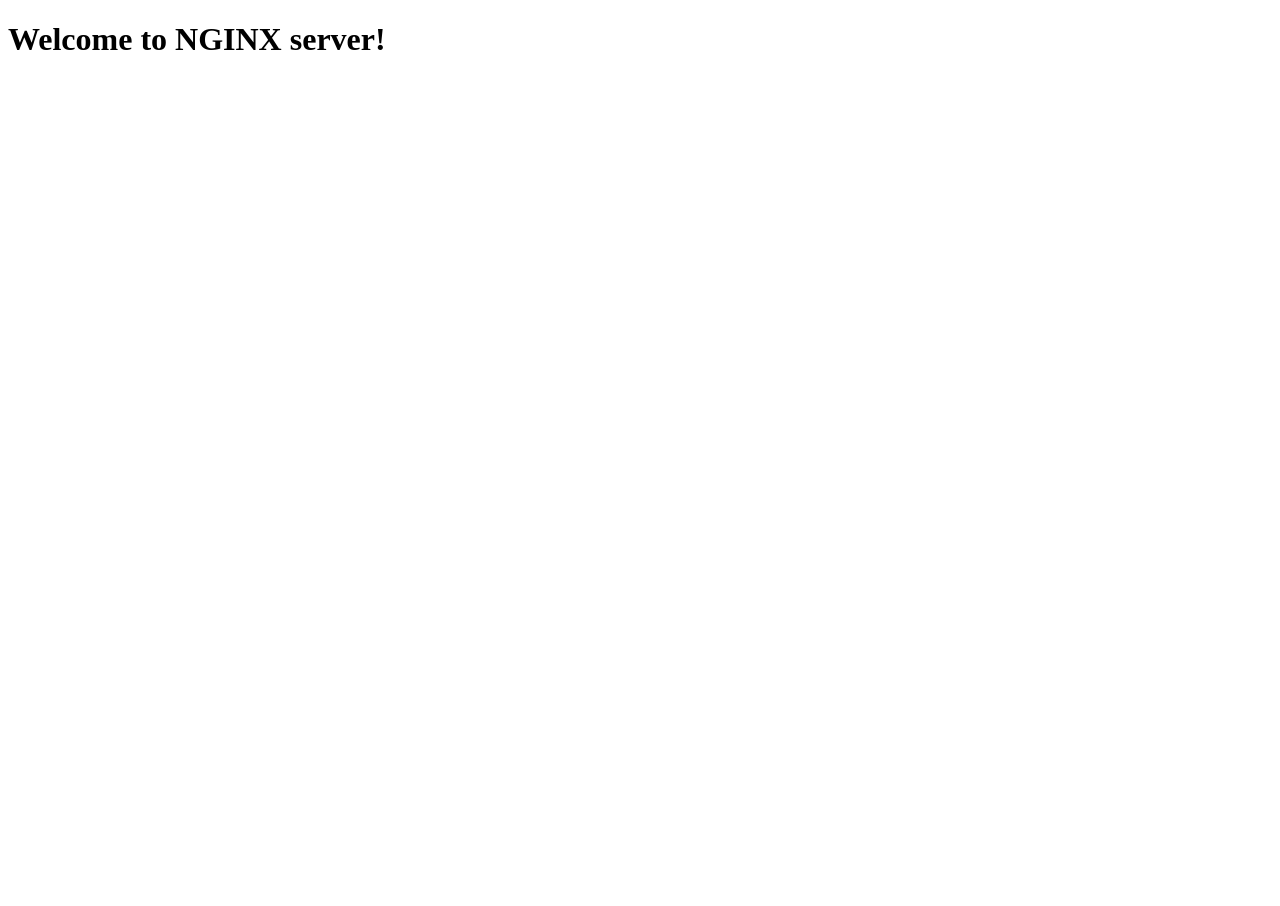
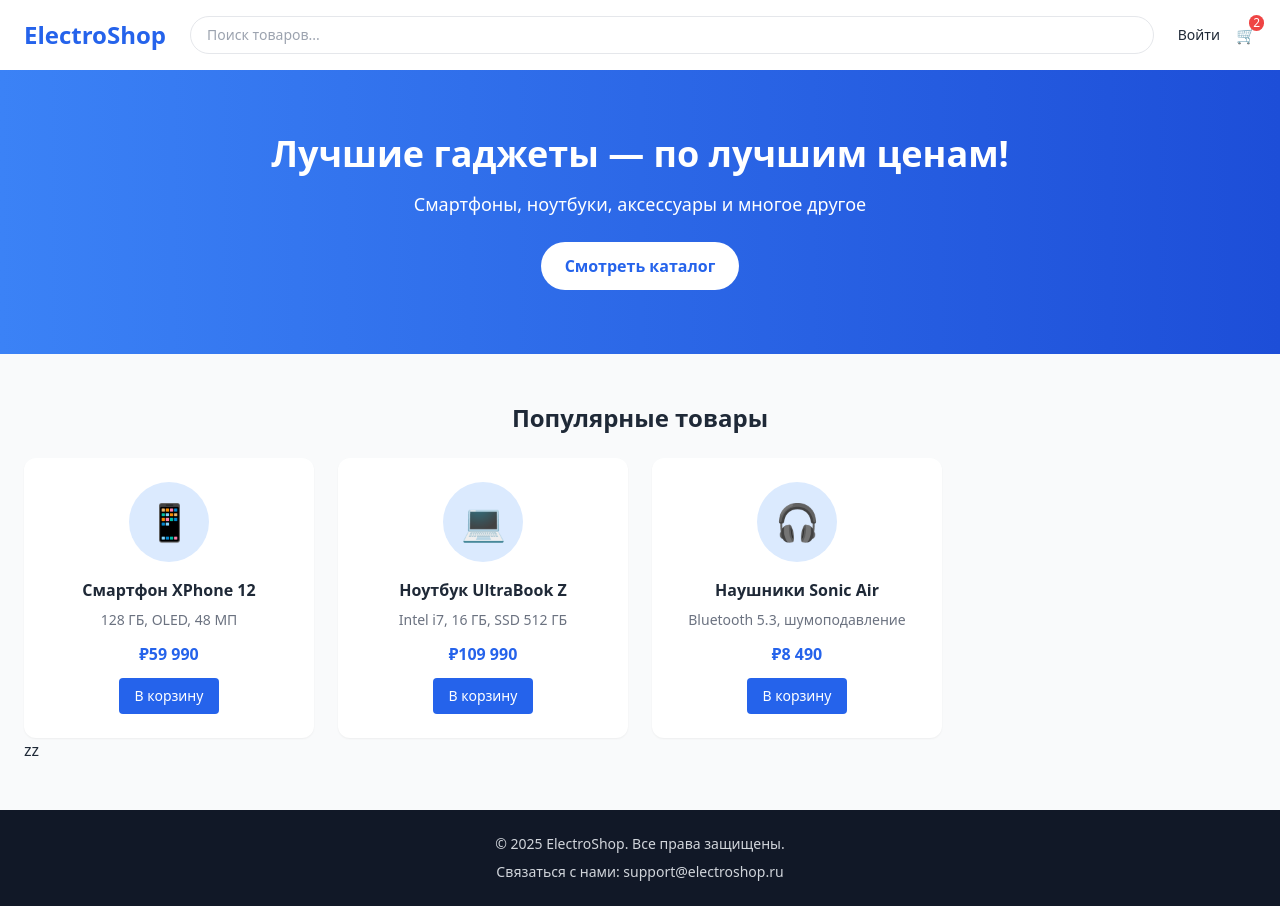
Before and after one commit to Tsuyakashi/smRepo, a plain HTML site: page index.html in a window 1280 px wide. Before the commit the page ends 800 px from the top, so only its background shows below. Drawn offline with nearby package versions, Linux system fonts and the light colour scheme.

Commit message:
modifing-html

```diff
--- a/index.html
+++ b/index.html
@@ -1,9 +1,108 @@
 <!DOCTYPE html>
-<html>
-<head>
-    <title>NGINX Page</title>
-</head>
-<body>
-    <h1>Welcome to NGINX server!</h1>
-</body>
+<html lang="ru">
+  <head>
+    <meta charset="UTF-8" />
+    <meta name="viewport" content="width=device-width, initial-scale=1.0" />
+    <title>ElectroShop — магазин электроники</title>
+    <script src="https://cdn.tailwindcss.com"></script>
+  </head>
+  <body class="bg-gray-50 text-gray-800">
+    <!-- ШАПКА -->
+    <header class="bg-white shadow-sm">
+      <div class="max-w-7xl mx-auto flex items-center justify-between px-6 py-4">
+        <h1 class="text-2xl font-bold text-blue-600">ElectroShop</h1>
+        <div class="flex-1 mx-6">
+          <input
+            type="text"
+            placeholder="Поиск товаров..."
+            class="w-full border rounded-full px-4 py-2 text-sm focus:outline-none focus:ring-2 focus:ring-blue-400"
+          />
+        </div>
+        <div class="flex items-center gap-4">
+          <button class="text-sm hover:text-blue-600">Войти</button>
+          <button class="relative">
+            🛒
+            <span
+              class="absolute -top-2 -right-2 bg-red-500 text-white text-xs rounded-full px-1"
+              >2</span
+            >
+          </button>
+        </div>
+      </div>
+    </header>
+
+    <!-- ГЛАВНЫЙ БАННЕР -->
+    <section
+      class="bg-gradient-to-r from-blue-500 to-blue-700 text-white py-16 text-center"
+    >
+      <h2 class="text-4xl font-bold mb-4">Лучшие гаджеты — по лучшим ценам!</h2>
+      <p class="text-lg mb-6">Смартфоны, ноутбуки, аксессуары и многое другое</p>
+      <button
+        class="bg-white text-blue-600 font-semibold px-6 py-3 rounded-full hover:bg-gray-100 transition"
+      >
+        Смотреть каталог
+      </button>
+    </section>
+
+    <!-- ВИТРИНА ТОВАРОВ -->
+    <section class="max-w-7xl mx-auto px-6 py-12">
+      <h3 class="text-2xl font-bold mb-6 text-center">Популярные товары</h3>
+      <div class="grid grid-cols-1 sm:grid-cols-2 md:grid-cols-3 lg:grid-cols-4 gap-6">
+
+        <!-- Карточка товара -->
+        <div class="bg-white rounded-xl shadow-sm hover:shadow-md transition flex flex-col items-center p-6">
+          <div class="w-20 h-20 rounded-full bg-blue-100 flex items-center justify-center text-4xl text-blue-600 mb-4">
+            📱
+          </div>
+          <h4 class="font-semibold mb-2 text-center">Смартфон XPhone 12</h4>
+          <p class="text-gray-500 text-sm text-center mb-3">128 ГБ, OLED, 48 МП</p>
+          <span class="font-bold text-blue-600 mb-3">₽59 990</span>
+          <button
+            class="bg-blue-600 text-white text-sm px-4 py-2 rounded hover:bg-blue-700 transition"
+          >
+            В корзину
+          </button>
+        </div>
+
+        <!-- Карточка товара -->
+        <div class="bg-white rounded-xl shadow-sm hover:shadow-md transition flex flex-col items-center p-6">
+          <div class="w-20 h-20 rounded-full bg-blue-100 flex items-center justify-center text-4xl text-blue-600 mb-4">
+            💻
+          </div>
+          <h4 class="font-semibold mb-2 text-center">Ноутбук UltraBook Z</h4>
+          <p class="text-gray-500 text-sm text-center mb-3">Intel i7, 16 ГБ, SSD 512 ГБ</p>
+          <span class="font-bold text-blue-600 mb-3">₽109 990</span>
+          <button
+            class="bg-blue-600 text-white text-sm px-4 py-2 rounded hover:bg-blue-700 transition"
+          >
+            В корзину
+          </button>
+        </div>
+
+        <!-- Карточка товара -->
+        <div class="bg-white rounded-xl shadow-sm hover:shadow-md transition flex flex-col items-center p-6">
+          <div class="w-20 h-20 rounded-full bg-blue-100 flex items-center justify-center text-4xl text-blue-600 mb-4">
+            🎧
+          </div>
+          <h4 class="font-semibold mb-2 text-center">Наушники Sonic Air</h4>
+          <p class="text-gray-500 text-sm text-center mb-3">Bluetooth 5.3, шумоподавление</p>
+          <span class="font-bold text-blue-600 mb-3">₽8 490</span>
+          <button
+            class="bg-blue-600 text-white text-sm px-4 py-2 rounded hover:bg-blue-700 transition"
+          >
+            В корзину
+          </button>
+        </div>
+
+      </div>zz
+    </section>
+
+    <!-- ФУТЕР -->
+    <footer class="bg-gray-900 text-gray-300 py-6">
+      <div class="max-w-7xl mx-auto px-6 text-center text-sm">
+        <p>© 2025 ElectroShop. Все права защищены.</p>
+        <p class="mt-2">Связаться с нами: support@electroshop.ru</p>
+      </div>
+    </footer>
+  </body>
 </html>
```
